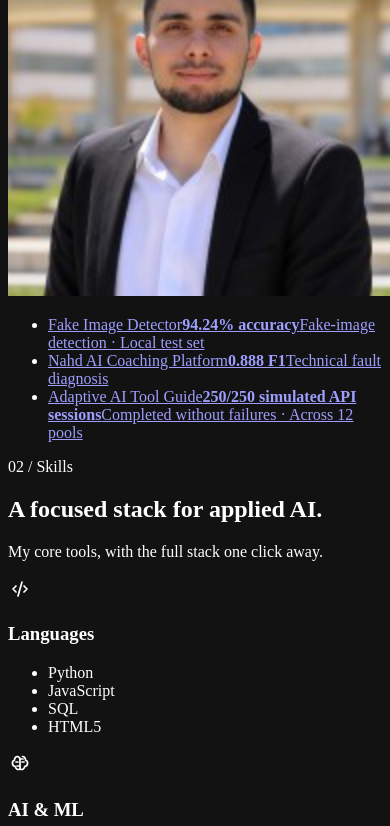
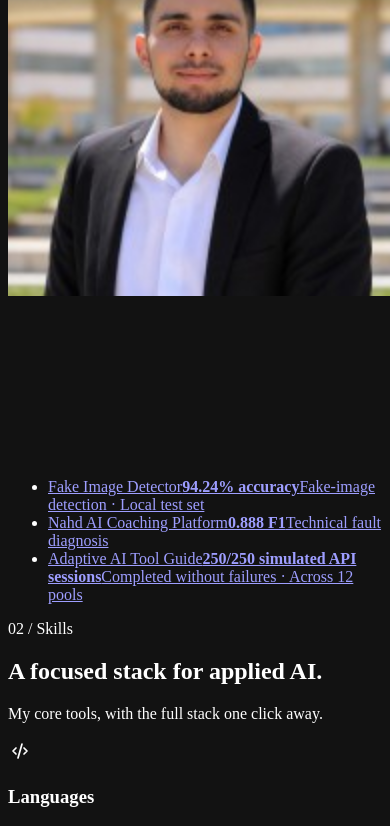
Before and after one commit to mike-elio/mike-elio.github.io, a React (Vite) app: page / in a window 390 px wide. Shown: the part 635-1461 px from the top of the page. Built offline with nearby package versions, Linux system fonts and the light colour scheme; no server answers.

Commit message:
Position hero portrait above selected animated data flow

```diff
--- /dev/null
+++ b/src/components/motion/DataFlow.tsx
@@ -0,0 +1,25 @@
+export function DataFlow({ reduced = false }: { reduced?: boolean }) {
+  return (
+    <div className="hero-data-flow" data-reduced={reduced} aria-hidden="true">
+      <svg viewBox="0 0 520 220" fill="none" focusable="false">
+        {Array.from({ length: 15 }, (_, index) => {
+          const y = 12 + index * 14;
+          const bend = 110 + index * 5;
+          const end = 110 + (y - 110) * 0.6;
+          const path = `M 4 ${y} H ${bend} L ${bend + 64} ${end} H 516`;
+          return (
+            <g key={index}>
+              <path className="data-flow-track" d={path} />
+              <path
+                className="data-flow-pulse"
+                d={path}
+                pathLength={100}
+                style={{ animationDelay: `${-index * 0.47}s`, animationDuration: `${4.8 + (index % 3) * 0.6}s` }}
+              />
+            </g>
+          );
+        })}
+      </svg>
+    </div>
+  );
+}
--- a/src/sections/Hero.tsx
+++ b/src/sections/Hero.tsx
@@ -1,3 +1,4 @@
+import { DataFlow } from "../components/motion/DataFlow";
 import { AnimatedBackground } from "../components/motion/AnimatedBackground";
 import { PortraitOrbit } from "../components/motion/PortraitOrbit";
 import { useMotionBudget } from "../components/motion/useMotionBudget";
@@ -58,6 +59,7 @@ export function Hero({
       </div>
       <div className="hero-visual">
         <PortraitOrbit />
+        <DataFlow reduced={reduced} />
       </div>
       <ul aria-label="Selected project achievements" className="hero-achievements">
         <li>
--- a/src/styles.css
+++ b/src/styles.css
@@ -619,3 +619,39 @@ html[data-motion="reduced"] .reveal { opacity: 1; transform: none; transition: n
   .hero-achievements { grid-template-columns: 1fr; gap: 1.75rem; }
   .hero-achievements li + li { border-top: 1px solid var(--line); padding-top: 1.75rem; }
 }
+
+/* Selected data-highway motif: portrait above, decorative motion below. */
+.hero-visual {
+  align-self: start;
+  gap: clamp(1rem, 2vw, 2rem);
+  width: 100%;
+}
+.hero-data-flow {
+  width: 100%;
+  max-width: 520px;
+  pointer-events: none;
+  overflow: hidden;
+  mask-image: linear-gradient(to right, transparent, #000 9%, #000 91%, transparent);
+}
+.hero-data-flow svg { display: block; width: 100%; height: auto; }
+.data-flow-track { stroke: #36dcb2; stroke-opacity: .18; stroke-width: 1; }
+.data-flow-pulse {
+  stroke: #72f1d0;
+  stroke-width: 2.5;
+  stroke-linecap: round;
+  stroke-dasharray: 3 97;
+  animation: hero-data-stream 5.4s linear infinite;
+}
+@keyframes hero-data-stream {
+  from { stroke-dashoffset: 100; }
+  to { stroke-dashoffset: 0; }
+}
+.hero-data-flow[data-reduced="true"] .data-flow-pulse,
+html[data-motion="reduced"] .data-flow-pulse { animation: none; stroke-dashoffset: 45; }
+html[data-page-visibility="hidden"] .data-flow-pulse { animation-play-state: paused; }
+@media (prefers-reduced-motion: reduce) {
+  .data-flow-pulse { animation: none; stroke-dashoffset: 45; }
+}
+@media (max-width: 760px) {
+  .hero-data-flow { max-width: 420px; }
+}
```
